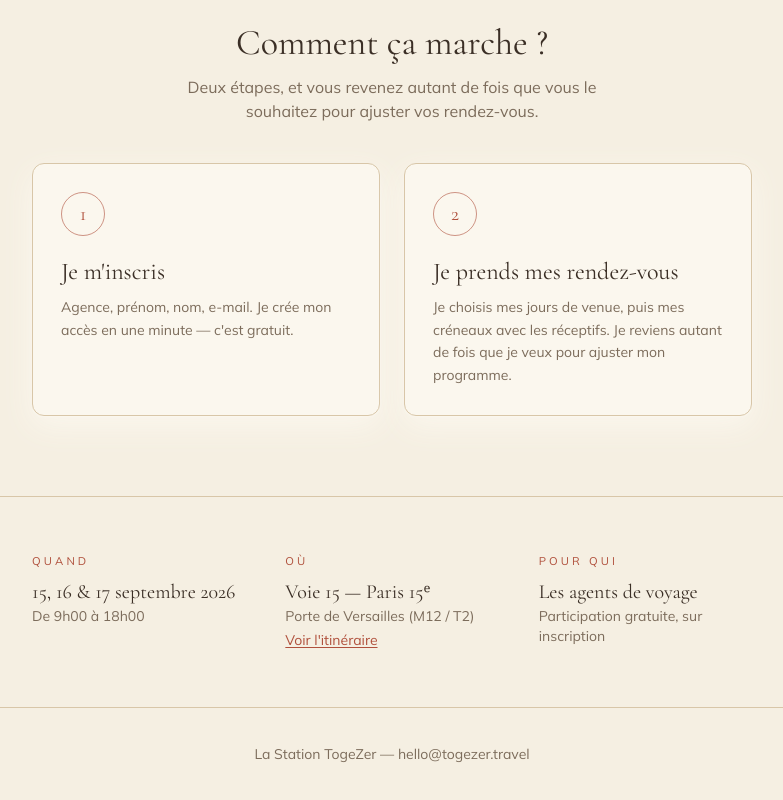
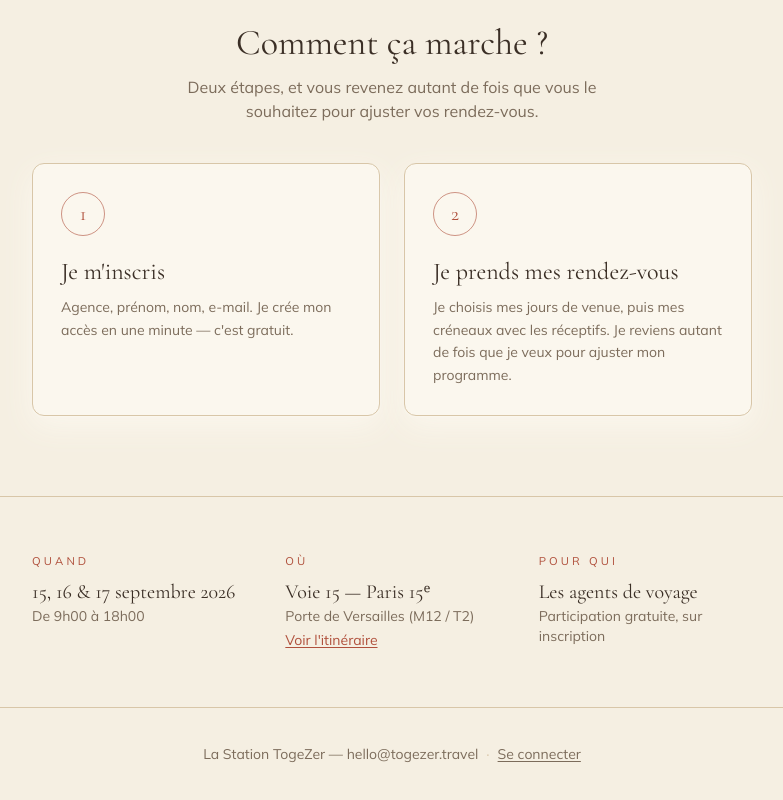
Before and after one commit to Togezer2026/station-togezer, a Next.js app: page / in a window 1280 px wide. Shown: the part 1069-1869 px from the top of the page, without its empty margins (248-1031 px from the left). Built offline with nearby package versions, Linux system fonts and the light colour scheme.

Commit message:
Ajoute lien 'Se connecter' dans le pied de page

```diff
--- a/src/app/page.tsx
+++ b/src/app/page.tsx
@@ -161,6 +161,10 @@ export default function Home() {
 
       <footer className="border-t border-ligne py-9 text-center font-corps text-sm text-encreDoux">
         La Station TogeZer — hello@togezer.travel
+        <span className="mx-2 text-ligne">·</span>
+        <Link href="/connexion" className="underline underline-offset-2 hover:text-encre">
+          Se connecter
+        </Link>
       </footer>
     </main>
   );
```
